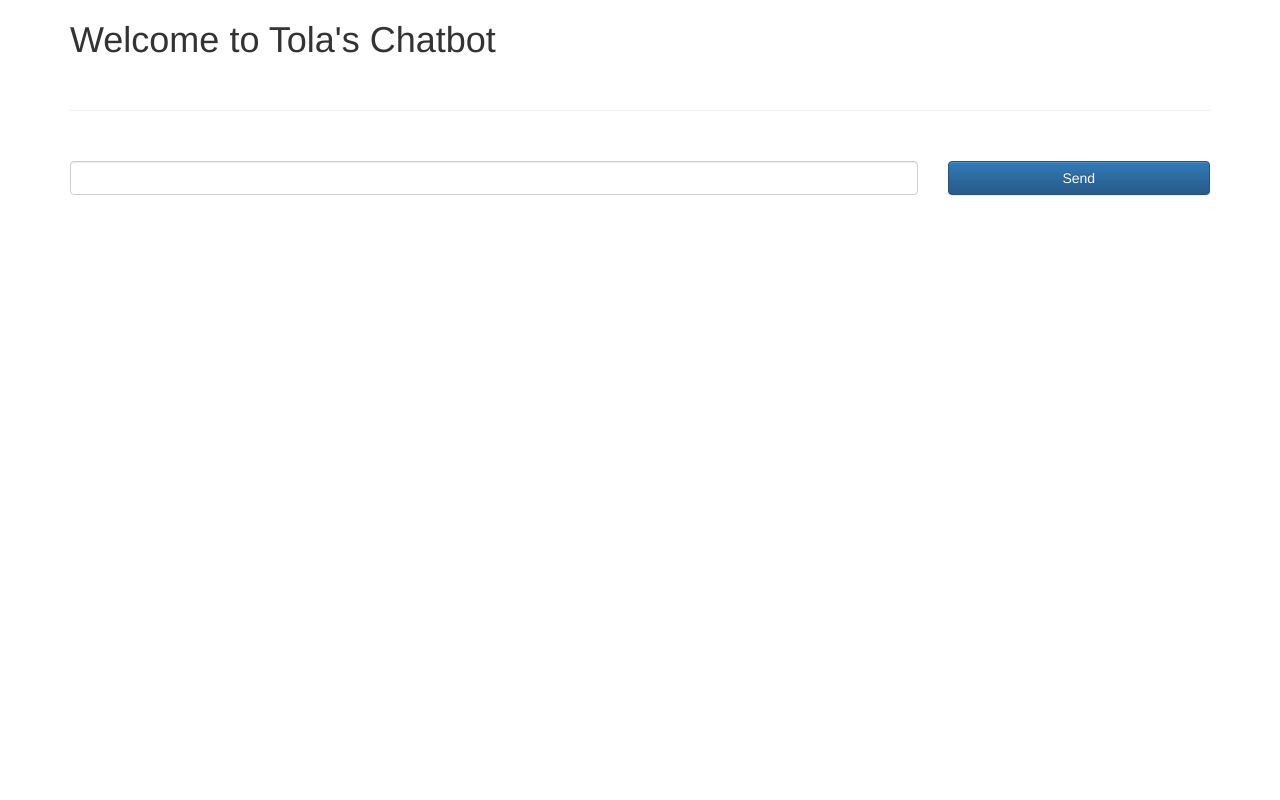
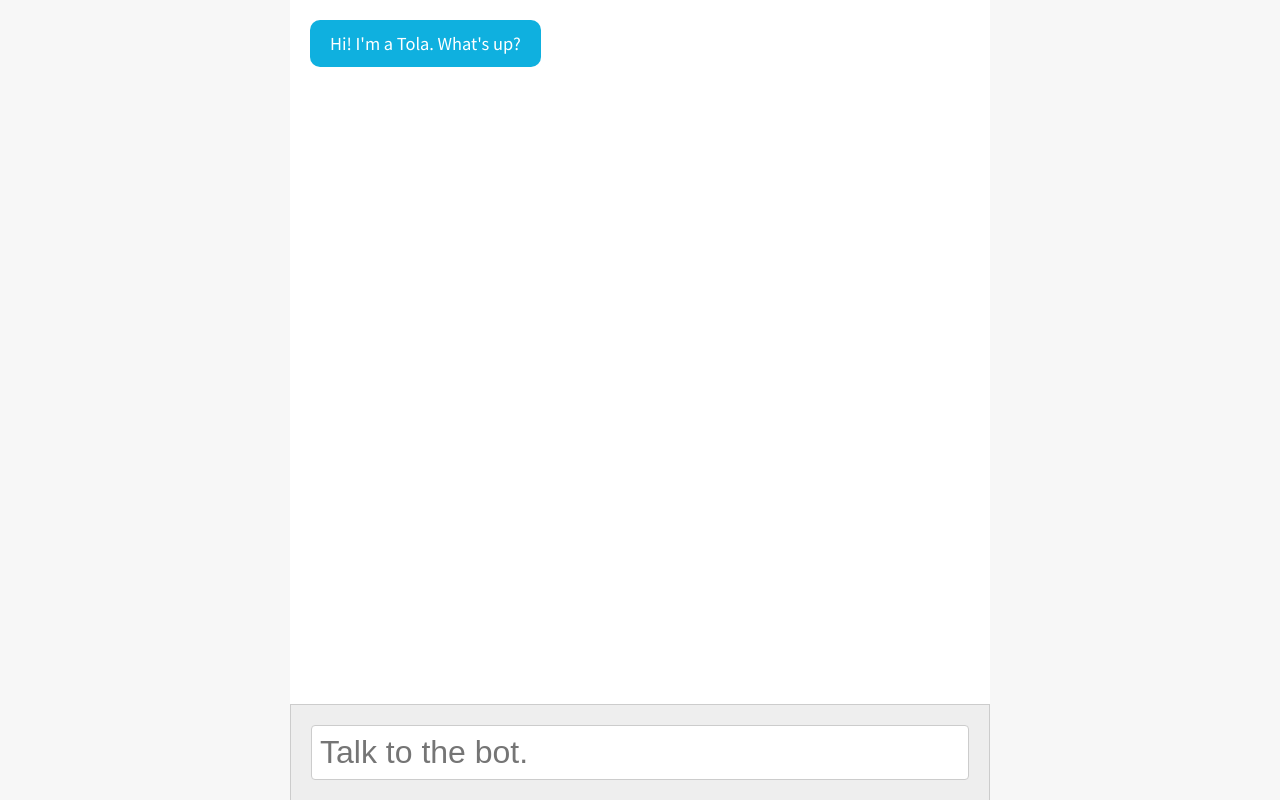
Before and after one commit to bideeen/tolass, a Flask app: page / in a window 1280 px wide. Run offline with Flask 2, Linux system fonts and the light colour scheme; parts of the project's set-up code (start-up, migrations or seed data) failed here and were passed over; some libraries are stand-ins or nearby versions.

Commit message:
make it better 1.8

```diff
--- a/templates/index.html
+++ b/templates/index.html
@@ -1,81 +1,114 @@
 <!DOCTYPE html>
-<html lang="en" dir="ltr">
+<html lang="en">
 <head>
-    <meta charset="utf-8">
+    <meta charset="UTF-8">
+    <meta name="viewport" content="width=device-width, initial-scale=1.0">
+    <title>Document</title>
+    <style>
+        @import url(https://fonts.googleapis.com/css?family=Source+Sans+Pro:400,700);
+        * {
+            box-sizing: border-box;
+        }
+        html {
+            background: rgba(0, 0, 0, 0.03);
+        }
+        body, html {
+            height: 100%;
+        }
+        body {
+            font-family: 'Source Sans Pro', sans-serif;
+            font-size: 115%;
+            display: flex;
+            flex-direction: column;
+            max-width: 700px;
+            margin: 0 auto;
+        }
+        .chat-output {
+            flex: 1;
+            padding: 20px;
+            display: flex;
+            background: white;
+            flex-direction: column;
+        }
+        .chat-output > div {
+            margin: 0 0 20px 0;
+        }
+        .chat-output .user-message .message {
+            background: #0fb0df;
+            color: white;
+        }
+        .chat-output .bot-message {
+            text-align: right;
+        }
+        .chat-output .bot-message .message {
+            background: #eee;
+        }
+        .chat-output .message {
+            display: inline-block;
+            padding: 12px 20px;
+            border-radius: 10px;
+        }
+        .chat-input {
+            padding: 20px;
+            background: #eee;
+            border: 1px solid #ccc;
+            border-bottom: 0;
+        }
+        .chat-input .user-input {
+            width: 100%;
+            font-size: 2rem;
+            border: 1px solid #ccc;
+            border-radius: 4px;
+            padding: 8px;
+        }
 
-    <meta charset="utf-8">
-    <meta http-equiv="x-ua-compatible" content="ie=edge">
-    <meta name="description" content="">
-    <meta name="viewport" content="width=device-width, initial-scale=1">
-
-    <title>Skolo</title>
-
-    <link rel="stylesheet" href="https://maxcdn.bootstrapcdn.com/bootstrap/3.3.7/css/bootstrap.min.css" integrity="sha384-BVYiiSIFeK1dGmJRAkycuHAHRg32OmUcww7on3RYdg4Va+PmSTsz/K68vbdEjh4u" crossorigin="anonymous">
-    <link rel="stylesheet" href="https://maxcdn.bootstrapcdn.com/bootstrap/3.3.7/css/bootstrap-theme.min.css" integrity="sha384-rHyoN1iRsVXV4nD0JutlnGaslCJuC7uwjduW9SVrLvRYooPp2bWYgmgJQIXwl/Sp" crossorigin="anonymous">
-
+    </style>
 </head>
 <body>
-    <div class="container">
-      <h1>Welcome to Tola's Chatbot</h1>
-      <br>
-      <hr>
-      <br>
 
-
-        <div class="row">
-          <div class="col">
-            <p id="response"></p>
+    <div class="chat-output" id="chat-output">
+        <div class="user-message">
+          <div class="message">Hi! I'm a Tola. What's up?</div>
         </div>
       </div>
-        <div class="row">
-          <div class="col-lg-9">
-            <input class="form-control" type="text" name="question" id="question">
-          </div>
-          <div class="col-lg-3">
-            <button class="btn btn-primary btn-block" id="submit-button">Send</button>
-          </div>
-        </div>
-        <br>
 
-
+      <div class="chat-input">
+        <form action="#0" id="user-input-form">
+          <input type="text" id="user-input" class="user-input" placeholder="Talk to the bot.">
+        </form>
       </div>
 
     <script src="/static/jquery.min.js" ></script>
 
     <script src="https://maxcdn.bootstrapcdn.com/bootstrap/3.3.7/js/bootstrap.min.js" integrity="sha384-Tc5IQib027qvyjSMfHjOMaLkfuWVxZxUPnCJA7l2mCWNIpG9mGCD8wGNIcPD7Txa" crossorigin="anonymous"></script>
 
-
     <script>
-
 
         jQuery(document).ready(function() {
 
-        $("#submit-button").click(function(e) {
+            $("#user-input-form").on("submit", function(e) {
+
                 e.preventDefault();
-
 
                 $.ajax({
                     type: "POST",
                     url: "/chatbot",
                     data: {
-                  question: $("#question").val()
+                        question: $("#user-input").val()
                     },
-              success: function(result) {
-                $("#response").append("<br>Me: "+$("#question").val()+ "<br> Tola: "+result.response);
-                $("#question").val("")
+                    success: function(result){
+                        $("#chat-output").append("<div class='bot-message'><div class='message'>"+ $("#user-input").val() +"</div></div>");
+                        $("#chat-output").append("<div class='user-message'><div class='message'>"+ result.response +"</div></div>");
+                        $("#user-input").val("")
+
                     },
                     error: function(result) {
                       alert('error');
                   }
-          });
-
-
 
                 });
-
             });
-
-
+        });
     </script>
 
 </body>
```
Also changed, not shown: g.html (added, +82 -0 lines), 2 other files. Lines whose indentation alone changed are shown as unchanged.
